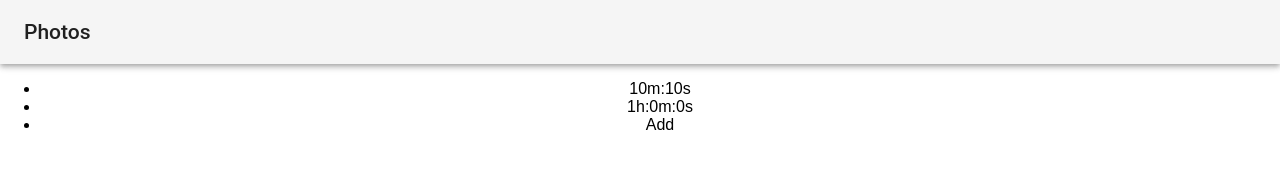
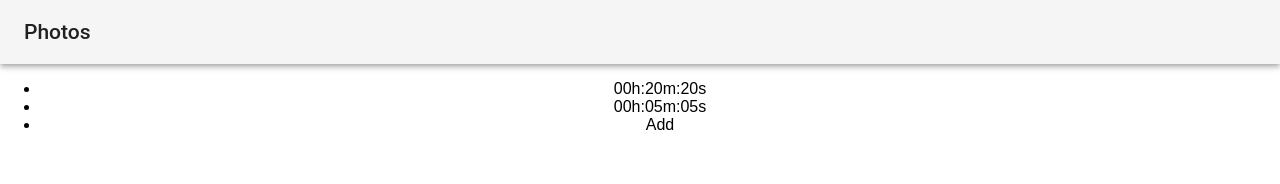
Before and after one commit to hayaokimura/SuperTimer, a React (Create React App) app: page / in a window 1280 px wide. Shown: the top 184 px of the page. Built offline with nearby package versions, Linux system fonts and the light colour scheme.

Commit message:
make add button

```diff
--- a/src/App.js
+++ b/src/App.js
@@ -6,22 +6,62 @@ import Toolbar from '@material-ui/core/Toolbar';
 import Typography from '@material-ui/core/Typography';
 
 class Time{
-  constructor(){
-    this.hour = 0;
-    this.minute = 0;
-    this.second = 0;
+  constructor(hour,minute,second){
+    this.id = Time.getUniqueStr();
+    this.hour = hour;
+    this.minute = minute;
+    this.second = second;
   }
+  strHour(){
+    return this.convStr(this.hour);
+  }
+  strMin(){
+    return this.convStr(this.minute);
+  }
+  strSec(){
+    return this.convStr(this.minute);
+  }
+  convStr(num){
+    let str = num.toString();
+    if(str.length == 1){
+      str = "0"+str;
+    }
+    return str
+  }
+
+  static getUniqueStr(myStrong){
+    var strong = 1000;
+    if (myStrong) strong = myStrong;
+    return new Date().getTime().toString(16)  + Math.floor(strong*Math.random()).toString(16)
+   }
+
 }
 
 class App extends Component {
   constructor(props){
     super(props);
-    let time1 = new Time;
+    let time1 = new Time(0,20,0);
+    let time2 = new Time(0,5,30);
     this.state = {
-      times : [time1],
+      times : [time1,time2],
     };
   }
+  addTime(){
+    let time = new Time(10,0,0);
+    this.state.times.push(time)
+    this.setState({
+      times : this.state.times,
+    });
+    console.log(Object.prototype.toString.call(this.state.times));
+  }
   render() {
+    let timeList = this.state.times.map( time => {
+      console.log("done");
+      return(
+        <li key={time.id}>{time.strHour()}h:{time.strMin()}m:{time.strSec()}s</li>
+      );
+    });
+    console.log(Object.prototype.toString.call(this.state.times));
     return (
       <div className="App">
         <header className="App-header">
@@ -35,9 +75,8 @@ class App extends Component {
         </header>
         <div className="Main">
           <ul>
-            <li>10m:10s</li>
-            <li>1h:0m:0s</li>
-            <li>Add</li>
+            {timeList}
+            <li key="add" onClick={()=>this.addTime()}>Add</li>
           </ul>
         </div>
       </div>
```
